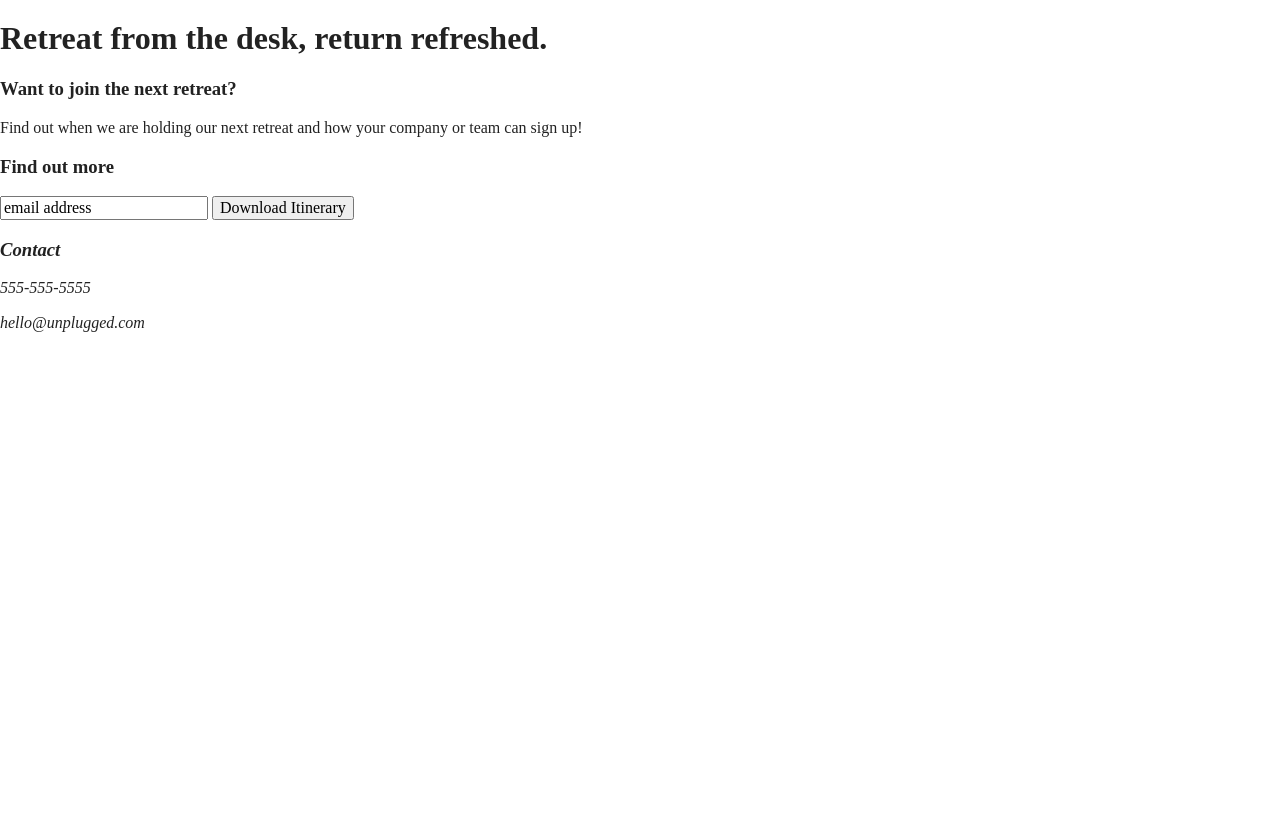
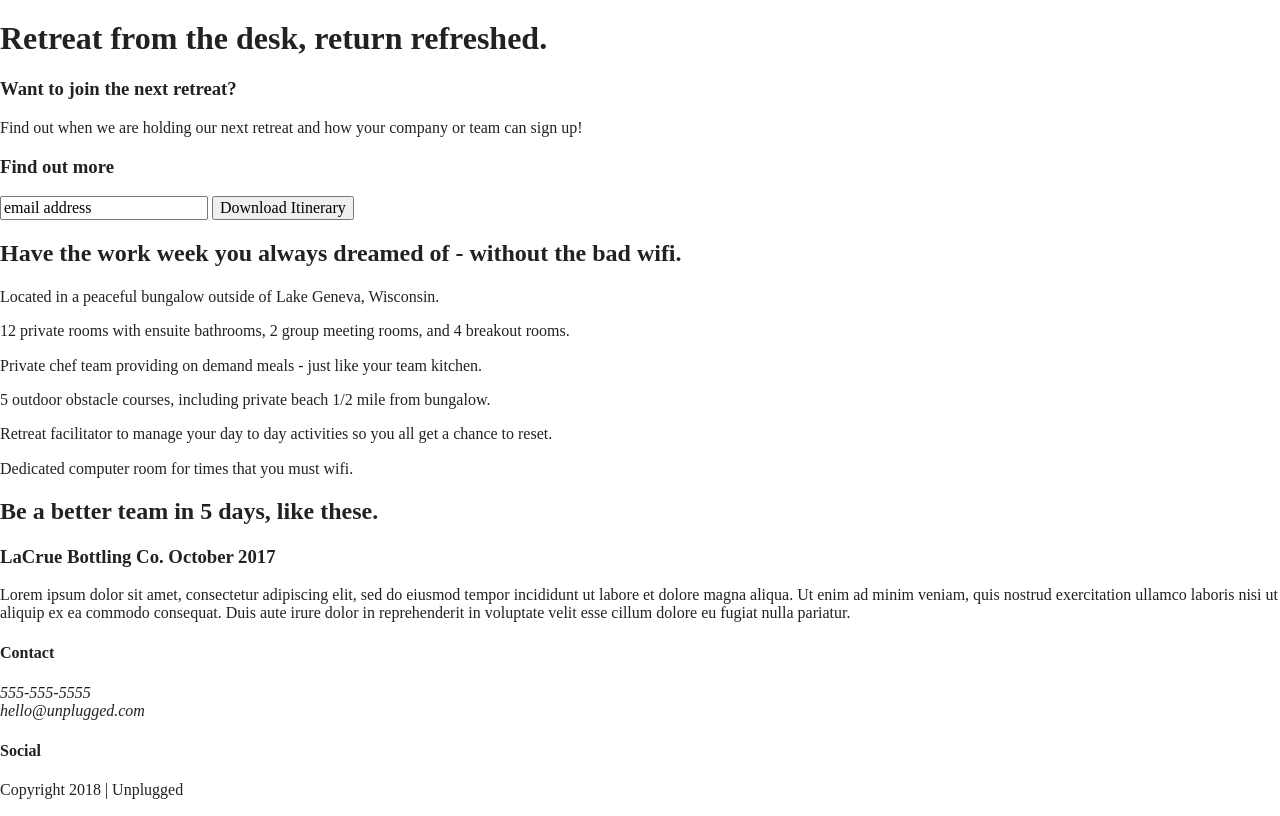
Before and after one commit to Jessica-HG/unplugged-project, a website built with Parcel: page index.html in a window 1280 px wide. Shown: the part 162-978 px from the top of the page. Before the commit the page ends 800 px from the top, so only its background shows below. Built offline with nearby package versions, Linux system fonts and the light colour scheme.

Commit message:
finish HTML

```diff
--- a/index.html
+++ b/index.html
@@ -34,30 +34,77 @@
               <li><a href="about/index.html" target="_blank">About</a></li>
             </ul>
         </nav>
-
-
-
+    </div>
   </header>
 
   <main>
-    <section id="hero image">
+
+    <section id="hero-area">
       <div class="content-wrapper">
           <h1>Retreat from the desk, return refreshed.</h1>
-
+      </div>
     </section>
 
-    <aside id="newsletter">
+    <aside>
         <div class="content-wrapper">
+          <div class="form-description">
             <h3>Want to join the next retreat?</h3>
             <p>Find out when we are holding our next retreat and how your company or team can sign up!</p>
-            <h3>Find out more</h3>
+
           </div>
-        <div class="sign-up-form">
+
+          <div class="form">
+             <h3>Find out more</h3>
             <input type="text" name="name" value="email address">
             <input type="button" value="Download Itinerary">
+          </div>
         </div>
     </aside>
 
+    <section class="features">
+      <div class="content-wrapper">
+        <h2>Have the work week you always dreamed of - without the bad wifi.</h2>
+        <article>
+          <p class="fontawesome-icon"></p>
+          <p class="campground">Located in a peaceful bungalow outside of Lake Geneva, Wisconsin.</p>
+        </article>
+        <article>
+          <p class="fontawesome-icon"></p>
+          <p class="bed">12 private rooms with ensuite bathrooms, 2 group meeting rooms, and 4 breakout rooms.</p>
+        </article>
+        <article>
+          <p class="fontawesome-icon"></p>
+          <p class="utensils">Private chef team providing on demand meals - just like your team kitchen.</p>
+        </article>
+        <article>
+          <p class="fontawesome-icon"></p>
+          <p class="shoe-prints">5 outdoor obstacle courses, including private beach 1/2 mile from bungalow.</p>
+        </article>
+        <article>
+          <p class="fontawesome-icon"></p>
+          <p class="smile">Retreat facilitator to manage your day to day activities so you all get a chance to reset.</p>
+        </article>
+        <article>
+          <p class="fontawesome-icon"></p>
+          <p class="wifi">Dedicated computer room for times that you must wifi.</p>
+        </article>
+      </div>
+    </section>
+
+    <section class="reviews">
+      <div class="content-wrapper">
+        <h2>Be a better team in 5 days, like these.</h2>
+
+        <article>
+          <div>
+              <h3>LaCrue Bottling Co. October 2017</h3>
+            <p>
+              Lorem ipsum dolor sit amet, consectetur adipiscing elit, sed do eiusmod tempor incididunt ut labore et dolore magna aliqua. Ut enim ad minim veniam, quis nostrud exercitation ullamco laboris nisi ut aliquip ex ea commodo consequat. Duis aute irure dolor in reprehenderit in voluptate velit esse cillum dolore eu fugiat nulla pariatur.
+            </p>
+           </div>
+        </article>
+      </div>
+    </section>
 
   </main>
 
@@ -65,12 +112,16 @@
     <div class="content-wrapper">
       <div class="footer-content">
           <div class="contact">
+             <h4>Contact</h4>
             <address>
-                <h3>Contact</h3>
-                  <p>555-555-5555</p>
-                  <p>hello@unplugged.com</p>
+                <p>
+                  555-555-5555<br>
+                  hello@unplugged.com
+                </p>
             </address>
+          </div>
         <div class="social">
+          <h4>Social</h4>
           <div class="social-icons">
             <p><a href="http://www.facebook.com" target="_blank"></a></p>
             <p><a href="https://www.instagram.com/jesse9877" target="_blank"></a></p>
@@ -81,6 +132,7 @@
       </div>
     </div>
     <div class="copyright">
+      <p>Copyright 2018 | Unplugged</p>
     </div>
 
   </footer>
```
